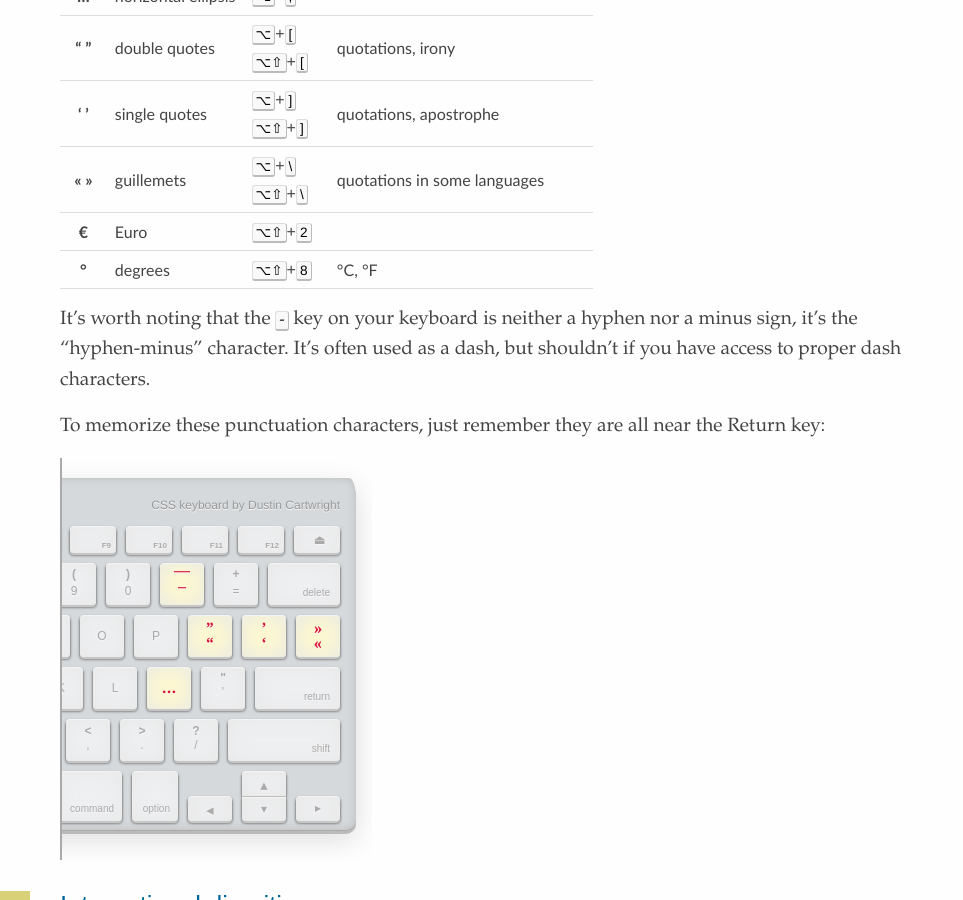
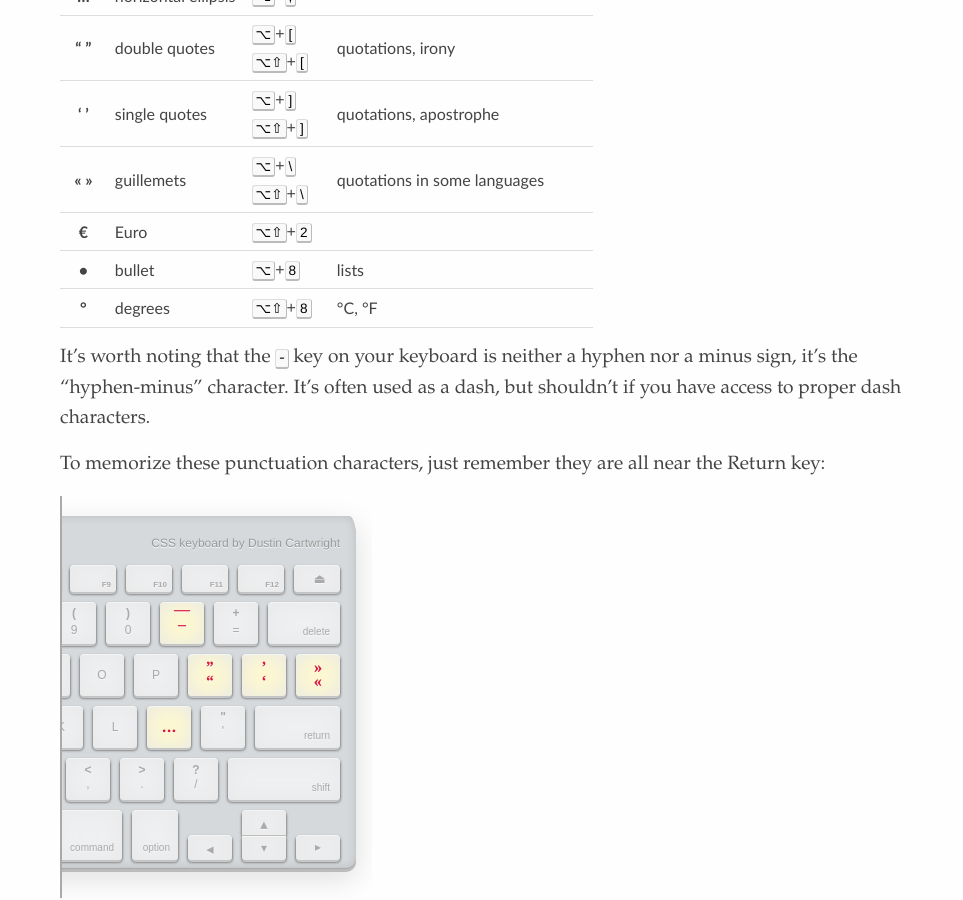
Before and after one commit to mislav/blog, a Jekyll site: the page built from _posts/2012-01-17-special-chars.md, in a window 1280 px wide and 900 px high, scrolled down 732 px. Shown: the whole window, without its empty margins (0-963 px from the left). Built offline with Jekyll 4.4.1, drawn with Linux system fonts in a browser that asks for light colours; Markdown is read by kramdown in place of the engine named in the settings.

Commit message:
Add bullet character

```diff
--- a/_posts/2012-01-17-special-chars.md
+++ b/_posts/2012-01-17-special-chars.md
@@ -326,6 +326,12 @@ standard "U.S." input source but not all.
   <td></td>
 </tr>
 <tr>
+  <th>•</th>
+  <td>bullet</td>
+  <td><span><kbd>⌥</kbd>+<kbd>8</kbd></span></td>
+  <td>lists</td>
+</tr>
+<tr>
   <th>°</th>
   <td>degrees</td>
   <td><span><kbd>⌥⇧</kbd>+<kbd>8</kbd></span></td>
```
